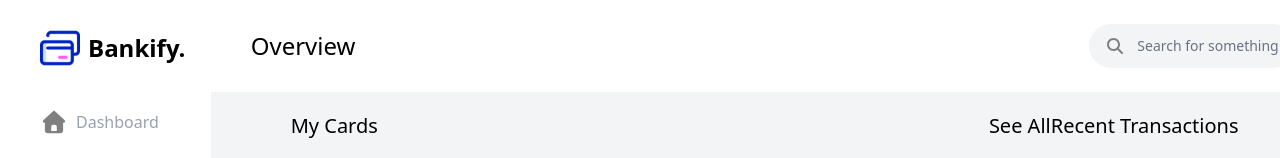
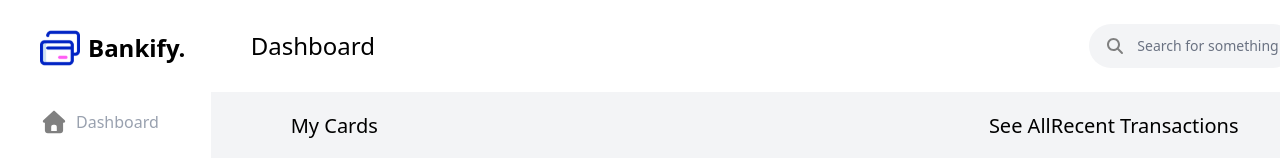
Before and after one commit to Kingestif/Bankify, a Next.js app: page /dashboard in a window 1280 px wide. Shown: the top 158 px of the page. Built offline with nearby package versions, Linux system fonts and the light colour scheme.

Commit message:
feat: dynamically set NavBar name based on current path

```diff
--- a/app/dashboard/layout.tsx
+++ b/app/dashboard/layout.tsx
@@ -1,15 +1,23 @@
+"use client"
 import { SideBar } from "../ui/dashboard/sideBar";
 import { NavBar } from "../ui/navBar";
+import { usePathname } from "next/navigation";
 
 /**
+ * * "usePathname" requires "use client" used here to dynamically get the path user currently is
  * ? min-h-screen on the parent div & flex-grow on the children might be Potential issue but works for now
  */
 export default function Layout({children}:{children: React.ReactNode}) {
+  const pathname = usePathname();
+  const pathSegment = pathname.split('/').filter(segment => segment !== '');
+  const lastSegment = pathSegment.pop() ?? "";
+  const capitalize = lastSegment.charAt(0).toUpperCase() + lastSegment.slice(1);
+
   return (
     <div className="flex bg min-h-screen">
         <SideBar/>
         <div className="flex flex-col flex-grow min-h-screen">
-          <NavBar name={"Overview"}/>
+          <NavBar name={capitalize}/>
           <div className="bg-gray-100 px-20 py-5  dark:bg-gray-900 flex-grow">{children}</div>
         </div>
     </div>
```
